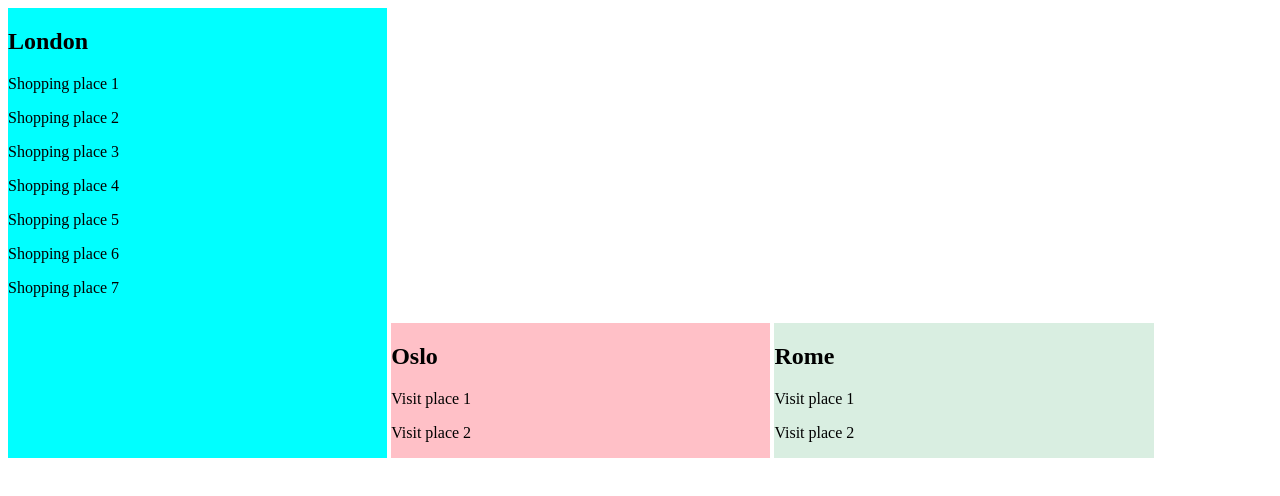
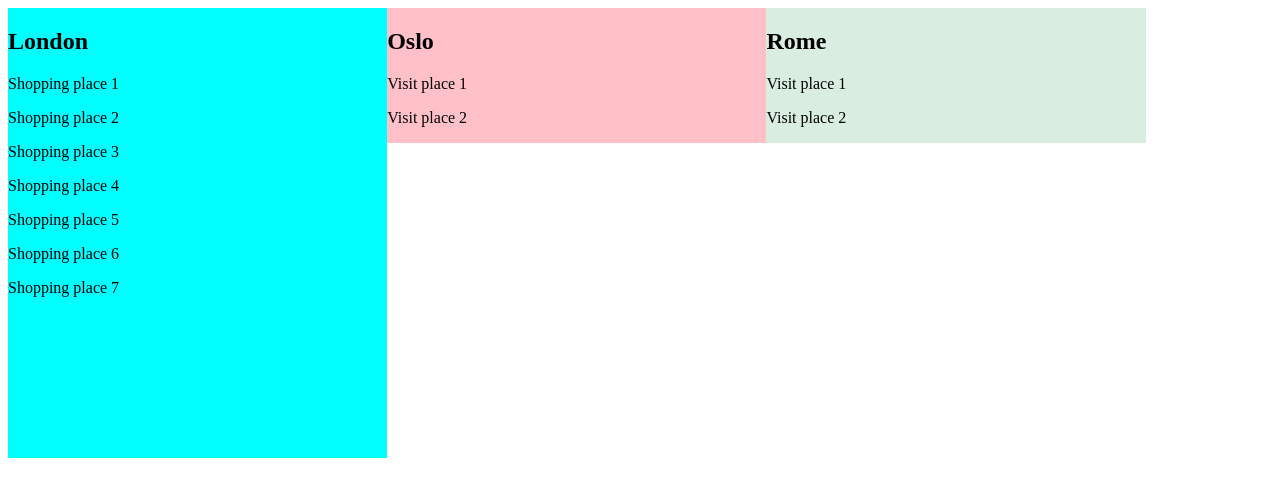
Before and after one commit to JamesA8872/Practical, a plain HTML site: page index.html in a window 1280 px wide. Drawn offline with Linux system fonts and the light colour scheme.

Commit message:
Update index.html

```diff
--- a/index.html
+++ b/index.html
@@ -4,7 +4,7 @@
   div{
     width: 30%;
     display:inline-block;
-    overflow:auto
+    float:left;
   }
 
   .left_panel{
```
